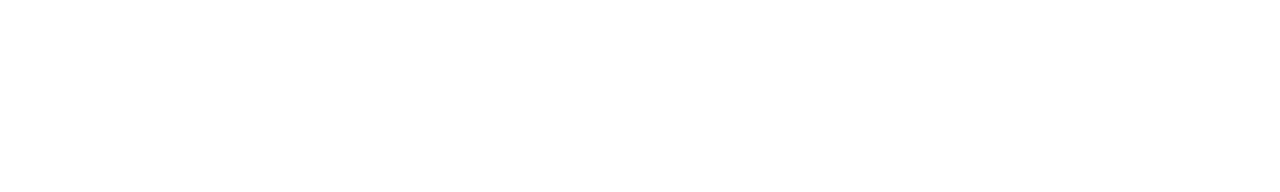
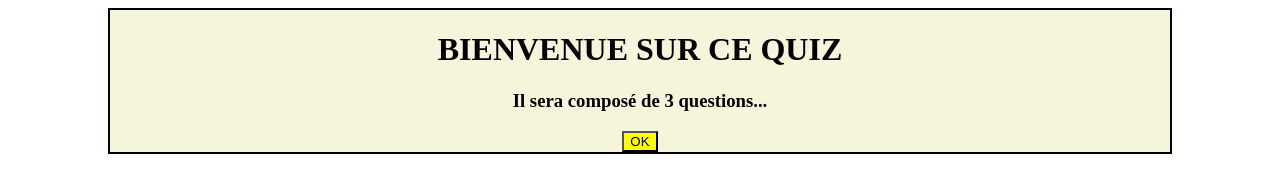
Before and after one commit to maxime9446/Quizz, a plain HTML site: page index.html in a window 1280 px wide. Drawn offline with Linux system fonts and the light colour scheme.

Commit message:
fin de la premier page

```diff
--- a/index.html
+++ b/index.html
@@ -6,7 +6,13 @@
     <meta name="viewport" content="width=device-width, initial-scale=1.0">
     <script src="Jeu.js"></script>
     <title>Quizz</title>
+    <link rel="stylesheet" href="style.css">
 </head>
 <body>
+    <div class="carre">
+        <h1>BIENVENUE SUR CE QUIZ</h1>
+        <h3>Il sera composé de 3 questions...</h3>
+        <button class="validation">OK</button>
+    </div>
 </body>
 </html>
--- /dev/null
+++ b/style.css
@@ -0,0 +1,11 @@
+.carre{
+    margin-left: 100px;
+    margin-right: 100px;
+    background-color: beige;
+    text-align: center;
+    border:2px solid black;
+}
+
+.validation{
+    background-color: yellow;
+}
```
